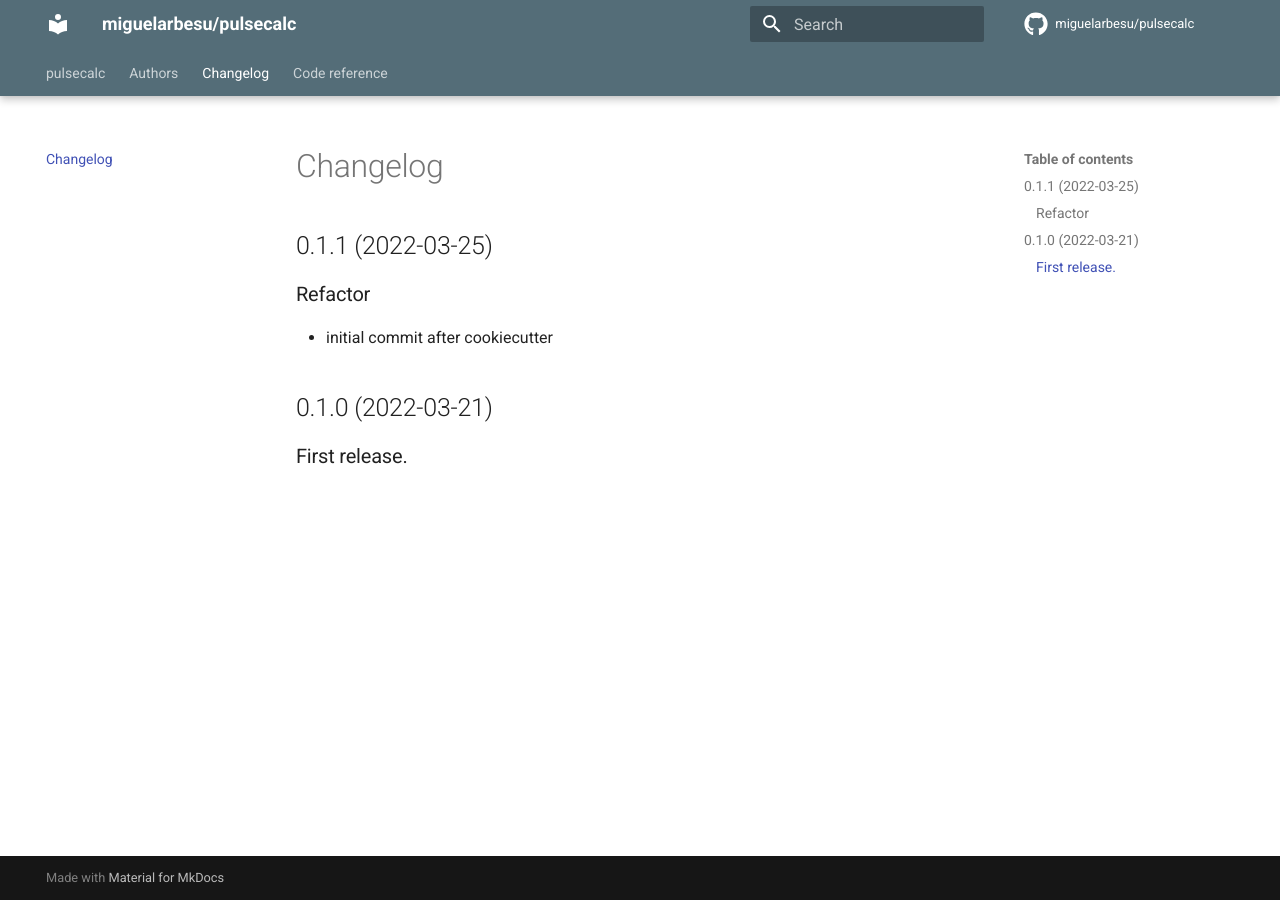
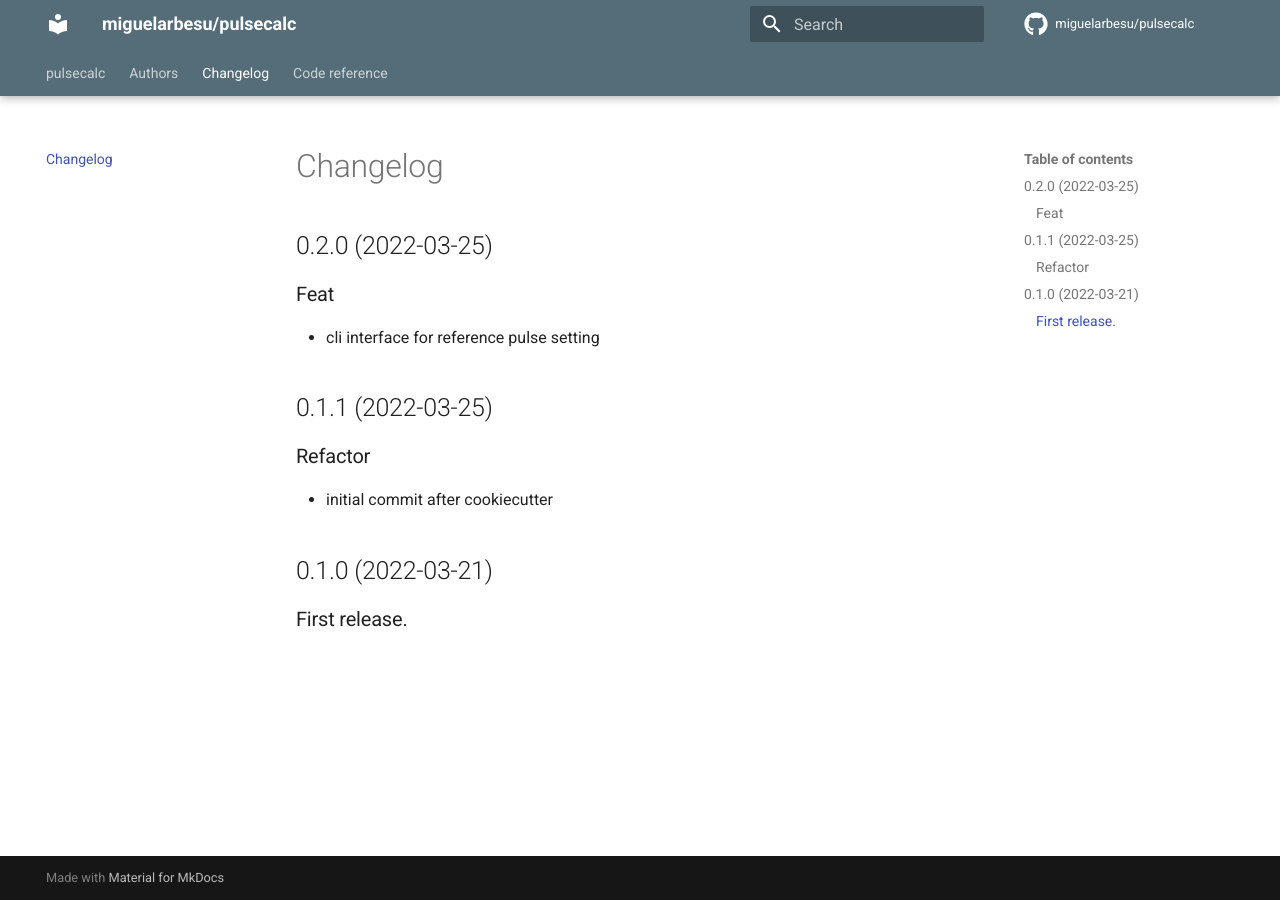
Before and after one commit to miguelarbesu/pulsecalc, an MkDocs documentation site: the page built from docs/changelog.md, in a window 1280 px wide. Built offline with MkDocs 1.6.1 and Material for MkDocs 9.7.7, drawn with Linux system fonts in a browser that asks for light colours; comment, search, counter and statistics services are not loaded.

Commit message:
bump: version 0.1.1 → 0.2.0

```diff
--- a/docs/changelog.md
+++ b/docs/changelog.md
@@ -1,4 +1,10 @@
 # Changelog
+
+## 0.2.0 (2022-03-25)
+
+### Feat
+
+- cli interface for reference pulse setting
 
 ## 0.1.1 (2022-03-25)
 
--- a/pyproject.toml
+++ b/pyproject.toml
@@ -1,5 +1,5 @@
 [tool.commitizen]
-version = "0.1.1"
+version = "0.2.0"
 version_files = ["src/pulsecalc/_version.py"]
 changelog_file = "docs/changelog.md"
 update_changelog_on_bump = true
```
